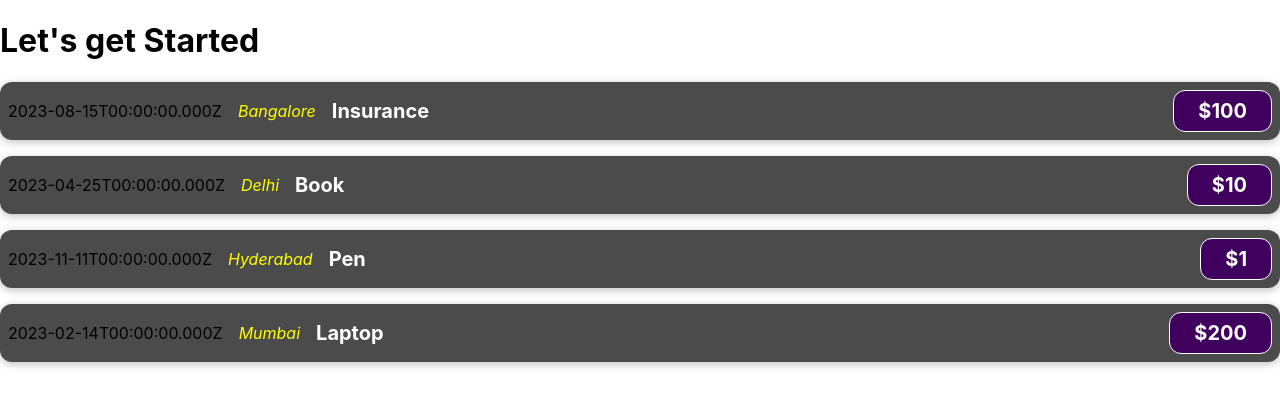
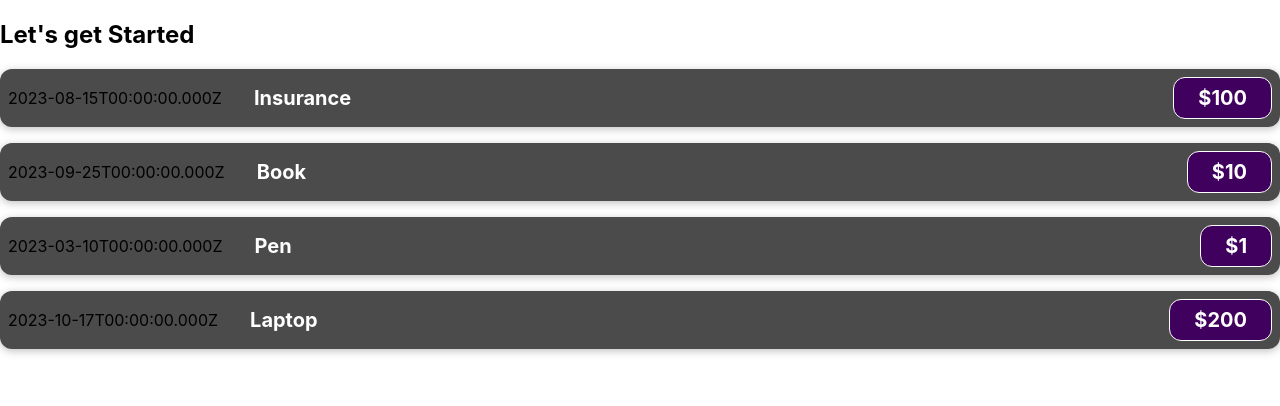
Before and after one commit to vaibhavj20/Sharpener-React, a React (Create React App) app: page / in a window 1280 px wide. Shown: the top 406 px of the page. Built offline with nearby package versions, Linux system fonts and the light colour scheme.

Commit message:
Formatting Date - Giving Calendar Look

```diff
--- a/src/App.js
+++ b/src/App.js
@@ -2,47 +2,22 @@ import ExpenseItem from "./components/ExpenseItem";
 
 function App() {
   const expenses = [
-    {
-      id: "1",
-      date: new Date(2023, 7, 15),
-      title: "Insurance",
-      price: 100,
-      location: "Bangalore",
-    },
-    {
-      id: "2",
-      date: new Date(2023, 3, 25),
-      title: "Book",
-      price: 10,
-      location: "Delhi",
-    },
-    {
-      id: "3",
-      date: new Date(2023, 10, 11),
-      title: "Pen",
-      price: 1,
-      location: "Hyderabad",
-    },
-    {
-      id: "4",
-      date: new Date(2023, 1, 14),
-      title: "Laptop",
-      price: 200,
-      location: "Mumbai",
-    },
+    { id: 1, title: "Insurance", date: new Date(2023, 7, 15), price: 100 },
+    { id: 2, title: "Book", date: new Date(2023, 8, 25), price: 10 },
+    { id: 3, title: "Pen", date: new Date(2023, 2, 10), price: 1 },
+    { id: 4, title: "Laptop", date: new Date(2023, 9, 17), price: 200 },
   ];
 
   return (
     <div>
-      <h1>Let's get Started</h1>
-      {expenses.map((expense, index) => {
+      <h2>Let's get Started</h2>
+      {expenses.map((expense) => {
         return (
           <ExpenseItem
             key={expense.id}
+            title={expense.title}
             date={expense.date}
-            title={expense.title}
             price={expense.price}
-            location={expense.location}
           ></ExpenseItem>
         );
       })}
```
